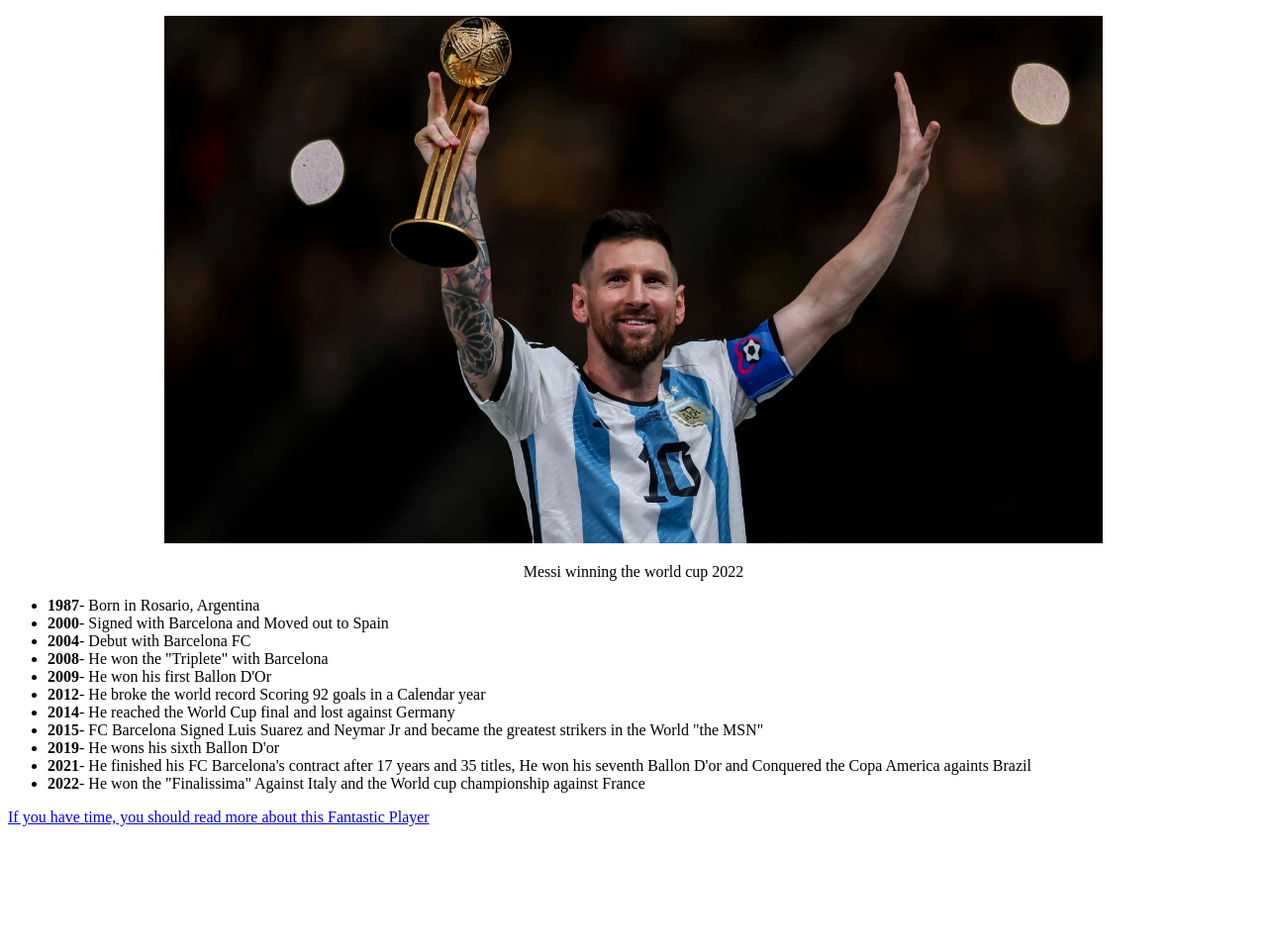
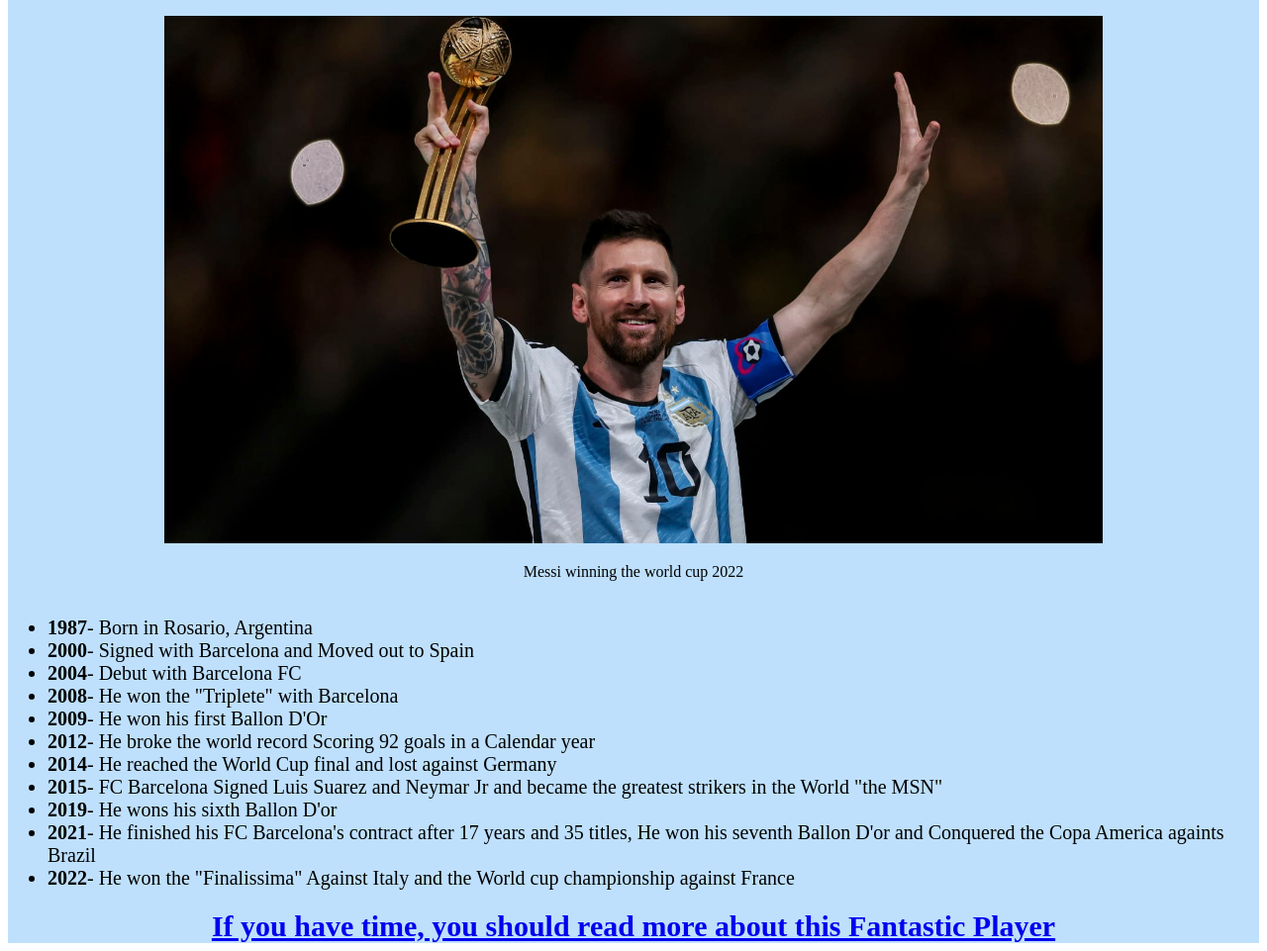
Before and after one commit to Artufelii/Microverse-trials, a plain HTML site: page index.html in a window 1280 px wide. Shown: the part 105-1066 px from the top of the page at 99% size. Before the commit the page ends 948 px from the top, so only its background shows below. Drawn offline with Linux system fonts and the light colour scheme.

Commit message:
completo

```diff
--- a/index.html
+++ b/index.html
@@ -30,7 +30,7 @@
 			<li><strong>2022</strong>- He won the "Finalissima" Against Italy and the World cup championship against France</li>
 		</ul>
 	</div>
-	<div><a href="https://es.wikipedia.org/wiki/Lionel_Messi" target="_blank">If you have time, you should read more about this Fantastic Player</a></div>
+	<div id="tribute-link"><a href="https://es.wikipedia.org/wiki/Lionel_Messi" target="_blank">If you have time, you should read more about this Fantastic Player</a></div>
 
 </body>
 </html>
--- a/styles.css
+++ b/styles.css
@@ -11,3 +11,22 @@
 #image {
 	max-width: 75%;
 }
+
+#tribute-info {
+	width: 100%;
+	font-size: 20px;
+	display:flex;
+	justify-content: center;
+	align-items: center;
+}
+
+#tribute-link {
+text-align: center;
+font-size:  30px;
+width: 100%;
+font-weight: bold;
+
+}
+#main {
+	background-color: #bee0fd;
+}
```
